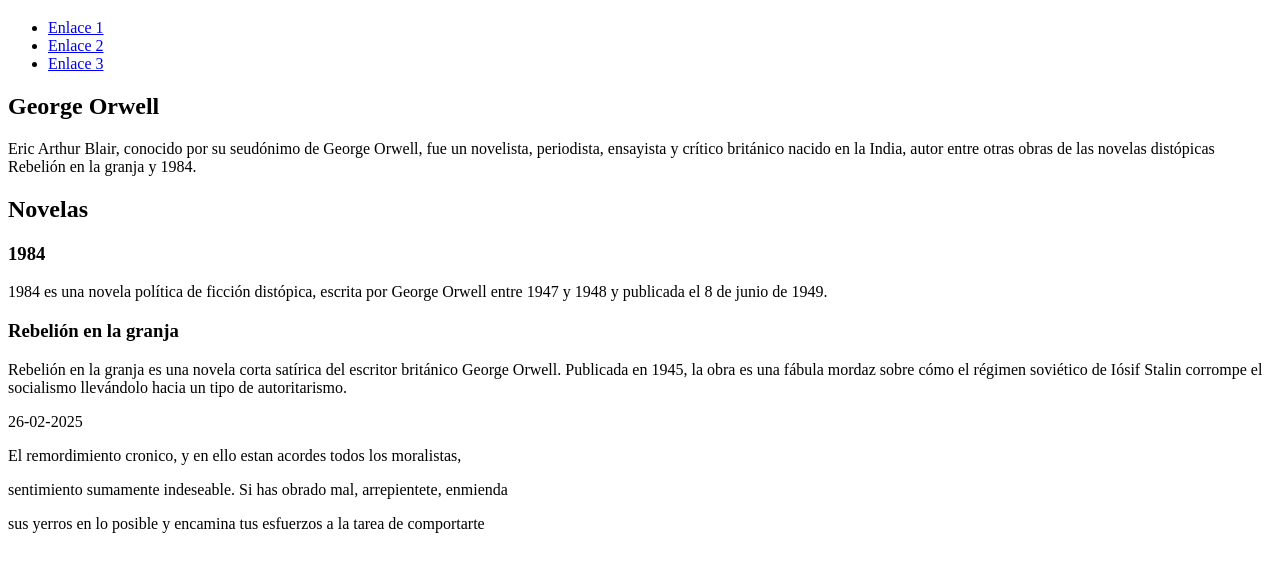
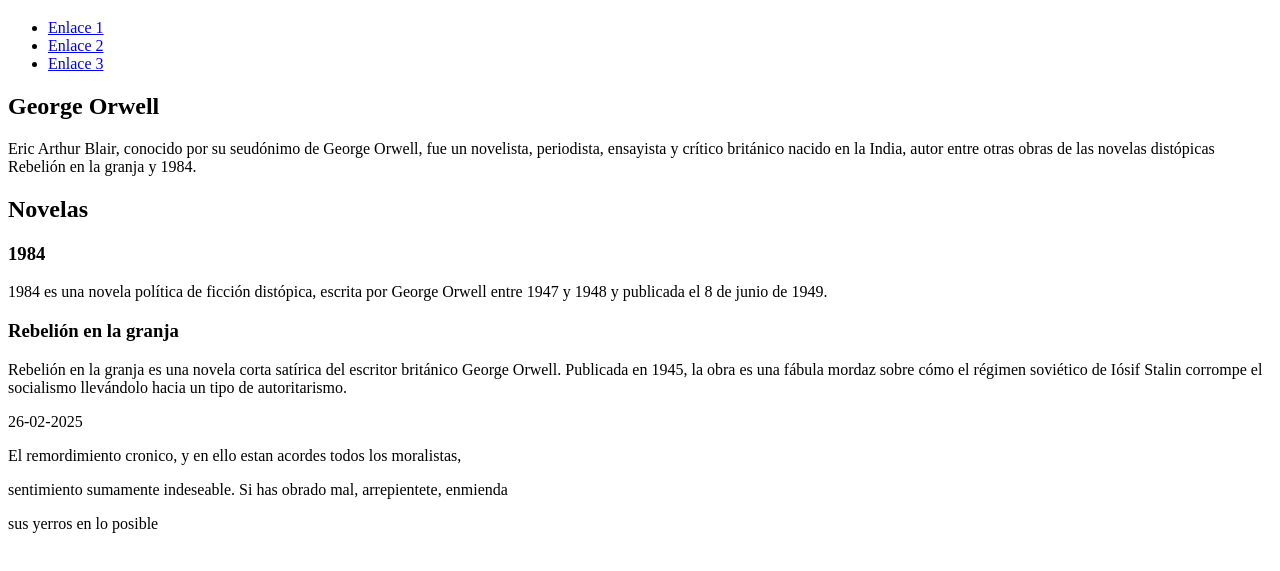
Before and after one commit to Griz-8/tecWeb_rep, a plain HTML site: page Desktop/Quinto Semestre/TEC WEB/TercerTecWeb/index.html in a window 1280 px wide. Shown: the part 61-632 px from the top of the page. Drawn offline with Linux system fonts and the light colour scheme.

Commit message:
Fusionando cambios remotos con locales

```diff
--- a/Desktop/Quinto Semestre/TEC WEB/TercerTecWeb/index.html
+++ b/Desktop/Quinto Semestre/TEC WEB/TercerTecWeb/index.html
@@ -52,5 +52,5 @@
     <aside>
         <p>sentimiento sumamente indeseable. Si has obrado mal, arrepientete, enmienda </p>
     </aside>
-    <p>sus yerros en lo posible y encamina tus esfuerzos a la tarea de comportarte </p>
+    <p>sus yerros en lo posible</p>
 </div>
```
